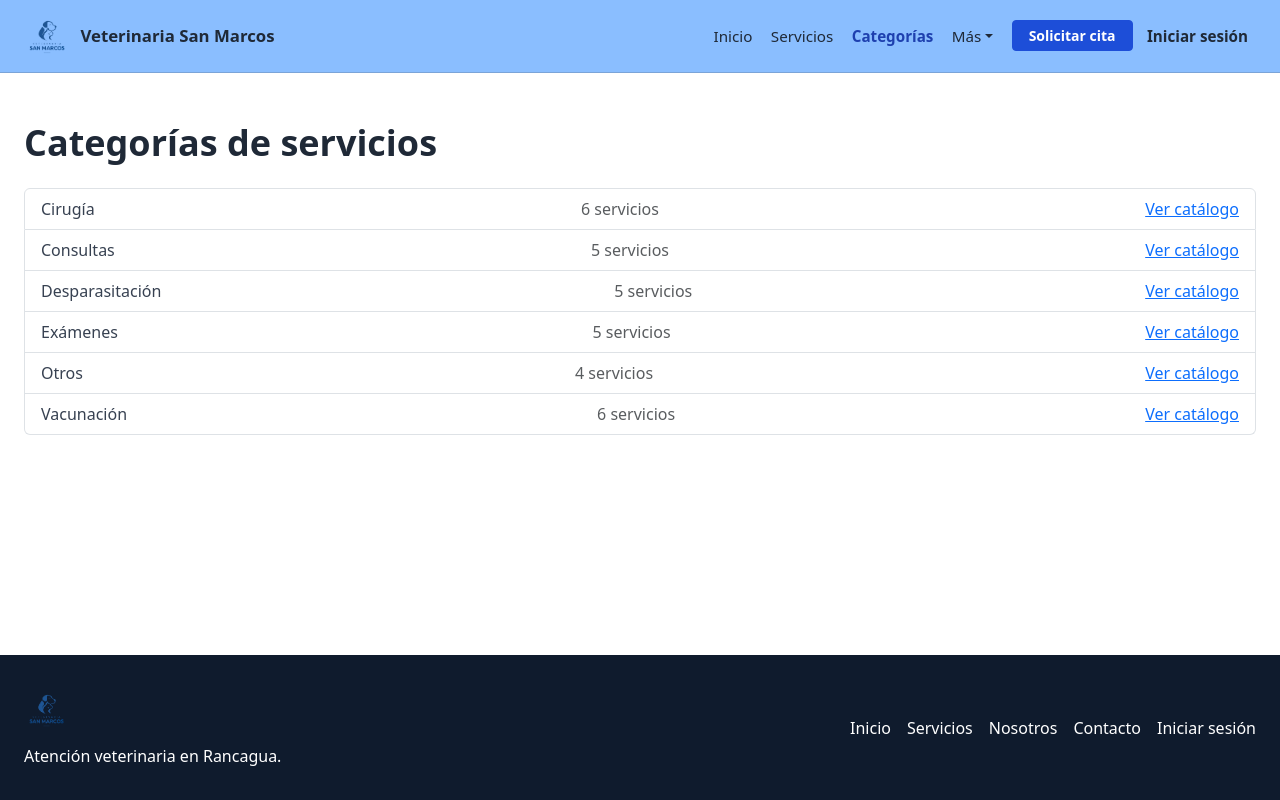
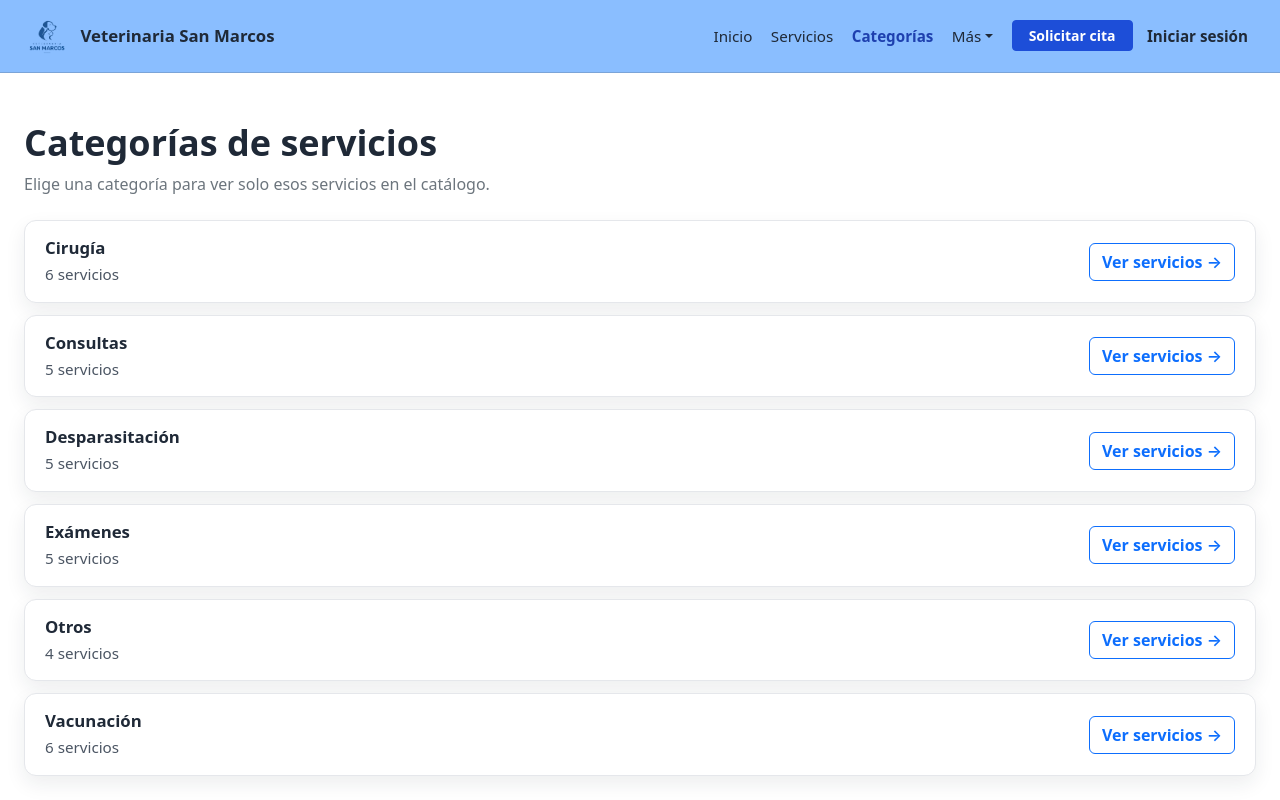
Before and after one commit to DC-mati/Vet-San-Marcos-React, a React (Vite) app: page /categorias in a window 1280 px wide. Shown: the top 800 px of the page. Built offline with nearby package versions, Linux system fonts and the light colour scheme.

Commit message:
style: mejora alineacion y diseno de categorias
Filas tipo tarjeta con nombre y cantidad agrupados y enlace Ver servicios al catalogo filtrado.

```diff
--- /dev/null
+++ b/src/components/molecules/FilaCategoria.jsx
@@ -0,0 +1,25 @@
+import { Link } from 'react-router-dom'
+
+/**
+ * Fila de una categoría: nombre y cantidad agrupados, acción a la derecha.
+ */
+export default function FilaCategoria({ nombre, cantidad, enlaceCatalogo }) {
+  const textoCantidad =
+    cantidad === 1 ? '1 servicio' : `${cantidad} servicios`
+
+  return (
+    <li className="categoria-fila">
+      <div className="categoria-fila__info">
+        <p className="categoria-fila__nombre">{nombre}</p>
+        <p className="categoria-fila__cantidad">{textoCantidad}</p>
+      </div>
+
+      <Link
+        to={enlaceCatalogo}
+        className="categoria-fila__accion btn btn-outline-primary"
+      >
+        Ver servicios →
+      </Link>
+    </li>
+  )
+}
--- /dev/null
+++ b/src/pages/CategoriasPage.css
@@ -0,0 +1,72 @@
+/* Lista de categorías: filas tipo tarjeta alineadas con flex */
+
+.categorias-lista {
+  display: flex;
+  flex-direction: column;
+  gap: 0.75rem;
+  margin: 0;
+  padding: 0;
+  list-style: none;
+}
+
+.categoria-fila {
+  display: flex;
+  align-items: center;
+  justify-content: space-between;
+  gap: 1rem;
+  min-height: 4.5rem;
+  padding: 1rem 1.25rem;
+  background-color: #ffffff;
+  border: 1px solid #e5e7eb;
+  border-radius: var(--vsm-radius, 0.75rem);
+  box-shadow: var(--vsm-shadow, 0 0.5rem 1.25rem rgb(31 41 55 / 8%));
+  transition: box-shadow 0.2s ease, border-color 0.2s ease;
+}
+
+.categoria-fila:hover {
+  border-color: #b7cae6;
+  box-shadow: 0 0.65rem 1.35rem rgb(31 41 55 / 10%);
+}
+
+.categoria-fila__info {
+  flex: 1 1 auto;
+  min-width: 0;
+}
+
+.categoria-fila__nombre {
+  margin: 0 0 0.25rem;
+  color: var(--vsm-ink, #1f2937);
+  font-size: 1.05rem;
+  font-weight: 600;
+  line-height: 1.3;
+}
+
+.categoria-fila__cantidad {
+  margin: 0;
+  color: var(--vsm-muted, #4b5563);
+  font-size: 0.95rem;
+}
+
+.categoria-fila__accion {
+  flex-shrink: 0;
+  white-space: nowrap;
+  font-weight: 600;
+}
+
+.categoria-fila__accion:focus-visible {
+  outline: 2px solid var(--vsm-blue-600, #1d4ed8);
+  outline-offset: 2px;
+}
+
+@media (max-width: 575.98px) {
+  .categoria-fila {
+    flex-direction: column;
+    align-items: stretch;
+    min-height: auto;
+  }
+
+  .categoria-fila__accion {
+    width: 100%;
+    text-align: center;
+  }
+}
--- a/src/pages/CategoriasPage.jsx
+++ b/src/pages/CategoriasPage.jsx
@@ -1,10 +1,11 @@
 import Container from 'react-bootstrap/Container'
-import ListGroup from 'react-bootstrap/ListGroup'
-import { Link } from 'react-router-dom'
 
 import PlantillaPublica from '../components/templates/PlantillaPublica'
+import FilaCategoria from '../components/molecules/FilaCategoria'
 import { useServicios } from '../context/ServiciosContext'
 import { useTituloPagina } from '../hooks/useTitulodePagina'
+
+import './CategoriasPage.css'
 
 export default function CategoriasPage() {
   useTituloPagina('Categorías')
@@ -13,23 +14,26 @@ export default function CategoriasPage() {
   return (
     <PlantillaPublica>
       <Container fluid="xxl" className="px-3 px-lg-4 py-5 page-section">
-        <h1 className="mb-4">Categorías de servicios</h1>
-        <ListGroup>
-          {categorias.map((cat) => (
-            <ListGroup.Item
-              key={cat}
-              className="d-flex justify-content-between align-items-center"
-            >
-              <span>{cat}</span>
-              <span className="text-muted">
-                {filtrarCategoria(cat).length} servicios
-              </span>
-              <Link to={`/servicios?categoria=${encodeURIComponent(cat)}`}>
-                Ver catálogo
-              </Link>
-            </ListGroup.Item>
-          ))}
-        </ListGroup>
+        <h1 className="mb-2">Categorías de servicios</h1>
+        <p className="text-secondary mb-4">
+          Elige una categoría para ver solo esos servicios en el catálogo.
+        </p>
+
+        <ul className="categorias-lista">
+          {categorias.map((cat) => {
+            const cantidad = filtrarCategoria(cat).length
+            const enlace = `/servicios?categoria=${encodeURIComponent(cat)}`
+
+            return (
+              <FilaCategoria
+                key={cat}
+                nombre={cat}
+                cantidad={cantidad}
+                enlaceCatalogo={enlace}
+              />
+            )
+          })}
+        </ul>
       </Container>
     </PlantillaPublica>
   )
```
Also changed, not shown: 1 other file (tests, documents, lock files or other folders).
